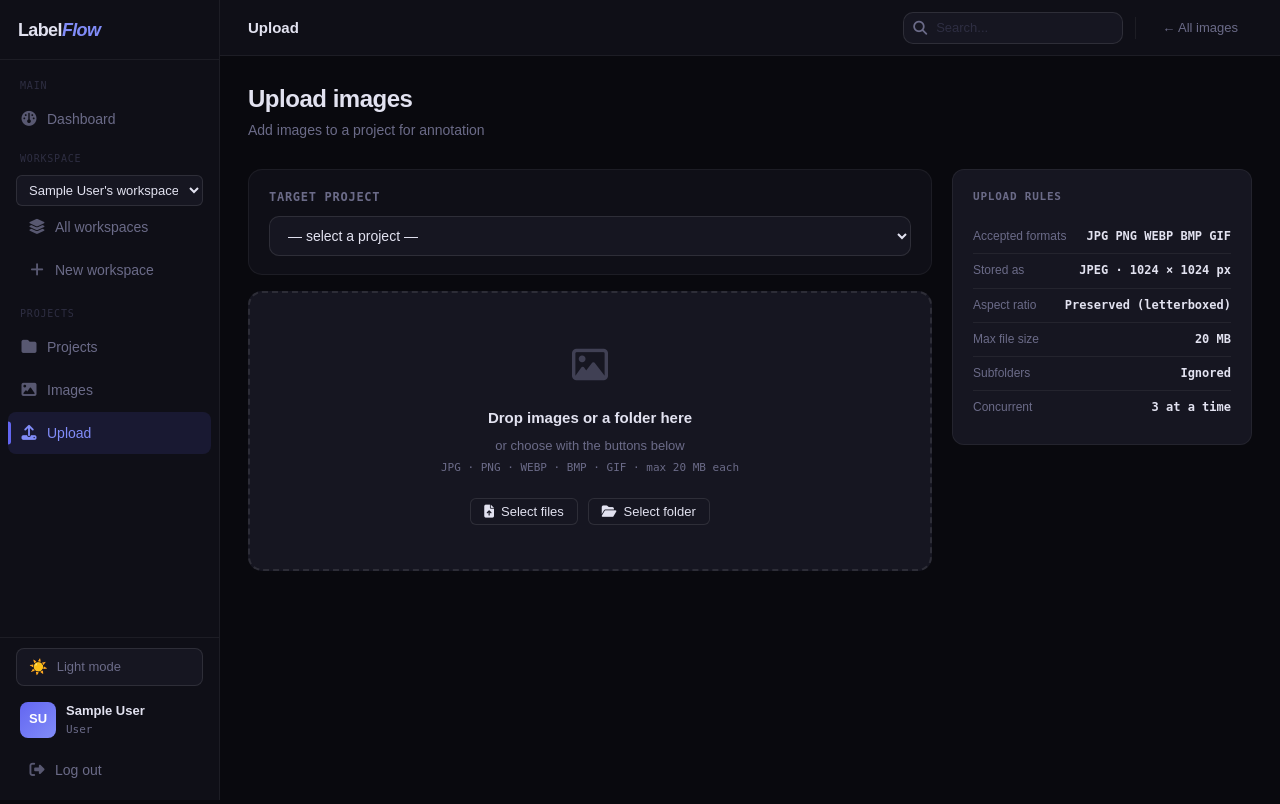
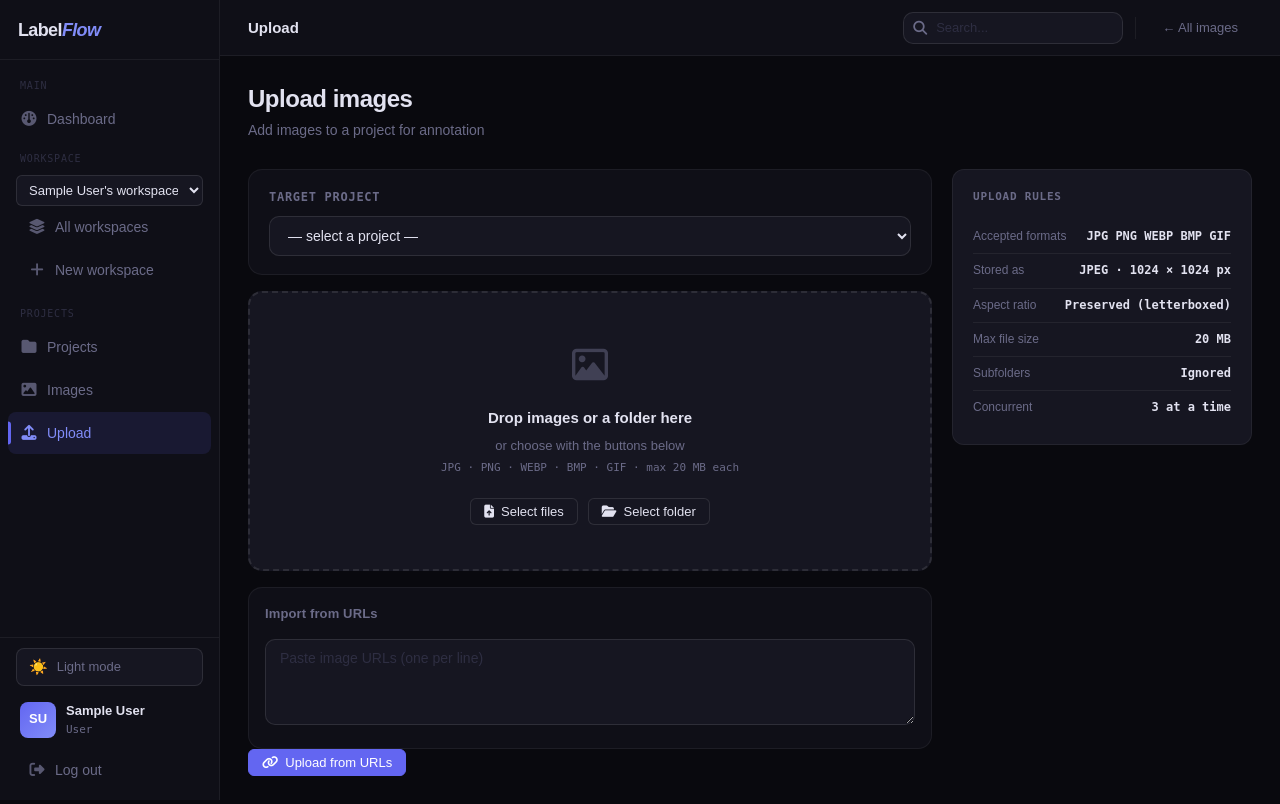
Before and after one commit to MartynasMatDev/LabelFlow, a Django app: page /app/images/upload/ in a window 1280 px wide. Run offline with Django 5.2, Linux system fonts and the light colour scheme; the visitor is signed in with stand-in values (Sample User, id 1); data comes from the database, SQL or seed files in the repository; data that the repository does not hold is empty.

Commit message:
added functionality to upload images from urls

```diff
--- a/apps/images/views.py
+++ b/apps/images/views.py
@@ -20,6 +20,10 @@ from apps.projects.activity import log_activity
 from apps.projects.workspace_utils import get_active_workspace
 from .models import Image, Tag, BoundingBox, Polygon, SegmentationMask
 
+import requests
+from django.core.files.base import ContentFile
+import io, urllib.request, urllib.parse, urllib.error, imghdr
+from django.core.files.base import ContentFile
 
 ALLOWED_EXTENSIONS = {'.jpg', '.jpeg', '.png', '.webp', '.bmp', '.gif'}
 MAX_FILE_BYTES = 20 * 1024 * 1024  # 20 MB
@@ -65,6 +69,24 @@ def _normalise_upload(django_file, original_name):
         content_type='image/jpeg', size=buf_size, charset=None,
     )
 
+def _download_image_from_url(url):
+    try:
+        response = requests.get(url, timeout=10, stream=True)
+        response.raise_for_status()
+    except Exception as e:
+        raise ValueError(f"Failed to download: {e}")
+
+    content_type = response.headers.get('Content-Type', '')
+    if not content_type.startswith('image/'):
+        raise ValueError("URL does not point to an image")
+
+    content = response.content
+    if len(content) > MAX_FILE_BYTES:
+        raise ValueError("File too large")
+
+    name = url.split('/')[-1].split('?')[0] or 'image.jpg'
+
+    return ContentFile(content, name=name)
 
 def _smart_crop(img, size):
     w, h = img.size
@@ -188,6 +210,9 @@ def image_list(request, project_id=None):
 
 @login_required
 def image_upload(request):
+    files = request.FILES.getlist('image_files')
+    urls_raw = request.POST.get('image_urls', '').strip()
+    url_list = [u.strip() for u in urls_raw.splitlines() if u.strip()]
     projects = _user_projects(request.user, workspace=get_active_workspace(request))
 
     if request.method == 'POST':
@@ -199,7 +224,7 @@ def image_upload(request):
             return redirect('image_list')
 
         files = request.FILES.getlist('image_files')
-        if not files:
+        if not files and not url_list:
             messages.error(request, 'No file was selected.')
             return render(request, 'app/image_upload.html', {
                 'projects': projects,
@@ -233,6 +258,37 @@ def image_upload(request):
             log_activity(project, request.user, 'image_uploaded', detail=image.name)
             uploaded += 1
 
+        # --- Handle URL uploads ---
+        for url in url_list:
+            try:
+                downloaded = _download_image_from_url(url)
+
+                if downloaded.size > MAX_FILE_BYTES:
+                    messages.warning(request, f'File too large (from URL): {url}')
+                    continue
+
+                ext = os.path.splitext(downloaded.name)[1].lower()
+                if ext not in ALLOWED_EXTENSIONS:
+                    # fallback if no extension
+                    downloaded.name += '.jpg'
+
+                normalised = _normalise_upload(downloaded, downloaded.name)
+
+            except Exception as exc:
+                messages.warning(request, f'Failed URL "{url}": {exc}')
+                continue
+
+            image = Image.objects.create(
+                project=project,
+                uploaded_by=request.user,
+                image_file=normalised,
+                name=normalised.name,
+                file_size=normalised.size,
+            )
+
+            log_activity(project, request.user, 'image_uploaded', detail=image.name)
+            uploaded += 1
+
         if uploaded:
             messages.success(request, f'Uploaded {uploaded} image(s) to project "{project.name}".')
         return redirect('project_images', project_id=project.id)
@@ -251,6 +307,62 @@ def image_upload(request):
 @login_required
 @require_POST
 def image_upload_ajax(request):
+    url = request.POST.get('image_url', '').strip()
+    urls_raw = request.POST.get('image_urls', '').strip()
+    url_list = [u.strip() for u in urls_raw.splitlines() if u.strip()]
+
+    image_urls_raw = request.POST.get('image_urls', '').strip()
+    if image_urls_raw:
+        project_id = request.POST.get('project')
+        project = get_object_or_404(Project, pk=project_id)
+        if not project.user_has_access(request.user):
+            return JsonResponse({'error': 'Forbidden'}, status=403)
+
+        urls = [u.strip() for u in image_urls_raw.splitlines() if u.strip()]
+        imported = []
+        errors = []
+
+        for raw_url in urls:
+            try:
+                parsed = urllib.parse.urlparse(raw_url)
+                if parsed.scheme not in ('http', 'https'):
+                    errors.append({'url': raw_url, 'error': 'Only http/https URLs are supported.'})
+                    continue
+
+                req = urllib.request.Request(raw_url, headers={'User-Agent': 'Mozilla/5.0'})
+                with urllib.request.urlopen(req, timeout=15) as resp:
+                    content_type = resp.headers.get_content_type()
+                    if not content_type.startswith('image/'):
+                        errors.append({'url': raw_url, 'error': f'Not an image ({content_type}).'})
+                        continue
+                    data = resp.read(20 * 1024 * 1024)  # 20 MB cap
+
+                # Guess extension from content-type or URL
+                ext_map = {'image/jpeg': 'jpg', 'image/png': 'png',
+                           'image/webp': 'webp', 'image/gif': 'gif', 'image/bmp': 'bmp'}
+                ext = ext_map.get(content_type, imghdr.what(None, h=data) or 'jpg')
+
+                filename = os.path.basename(urllib.parse.urlparse(raw_url).path) or f'import.{ext}'
+                if not any(filename.lower().endswith(e) for e in ('.jpg', '.jpeg', '.png', '.webp', '.gif', '.bmp')):
+                    filename = f'{filename}.{ext}'
+
+                img_obj = Image(project=project, uploaded_by=request.user,
+                                file_size=len(data), name=filename)
+                img_obj.image_file.save(filename, ContentFile(data), save=True)
+                imported.append({'name': filename, 'id': img_obj.pk})
+
+            except urllib.error.URLError as e:
+                errors.append({'url': raw_url, 'error': str(e.reason)})
+            except Exception as e:
+                errors.append({'url': raw_url, 'error': str(e)})
+
+        #from apps.projects.activity import log_activity  # adjust import path as needed
+        #if imported:
+        log_activity(project, request.user, 'image_uploaded',
+                         detail=f'{len(imported)} image(s) imported from URL')
+
+        return JsonResponse({'success': True, 'imported': imported, 'errors': errors})
+
     project_id = request.POST.get('project', '').strip()
     if not project_id:
         return JsonResponse({'success': False, 'error': 'No project specified.'}, status=400)
@@ -264,8 +376,57 @@ def image_upload_ajax(request):
         return JsonResponse({'success': False, 'error': 'Access denied.'}, status=403)
 
     f = request.FILES.get('image_file')
-    if not f:
-        return JsonResponse({'success': False, 'error': 'No file received.'}, status=400)
+    if not f and not url and not url_list:
+        return JsonResponse({'success': False, 'error': 'No file or URL provided.'}, status=400)
+
+    if url_list:
+        uploaded = 0
+
+        for url in url_list:
+            try:
+                downloaded = _download_image_from_url(url)
+
+                normalised = _normalise_upload(downloaded, downloaded.name)
+
+                image = Image.objects.create(
+                    project=project,
+                    uploaded_by=request.user,
+                    image_file=normalised,
+                    name=normalised.name,
+                    file_size=normalised.size,
+                )
+
+                log_activity(project, request.user, 'image_uploaded', detail=image.name)
+                uploaded += 1
+
+            except Exception as exc:
+                continue
+
+        return JsonResponse({'success': True, 'uploaded': uploaded})
+
+    if url:
+        try:
+            downloaded = _download_image_from_url(url)
+
+            if downloaded.size > MAX_FILE_BYTES:
+                return JsonResponse({'success': False, 'error': 'File too large.'}, status=400)
+
+            normalised = _normalise_upload(downloaded, downloaded.name)
+
+            image = Image.objects.create(
+                project=project,
+                uploaded_by=request.user,
+                image_file=normalised,
+                name=normalised.name,
+                file_size=normalised.size,
+            )
+
+            log_activity(project, request.user, 'image_uploaded', detail=image.name)
+
+            return JsonResponse({'success': True, 'name': image.name, 'id': image.pk})
+
+        except Exception as exc:
+            return JsonResponse({'success': False, 'error': str(exc)}, status=400)
 
     ext = os.path.splitext(f.name)[1].lower()
     if ext not in ALLOWED_EXTENSIONS:
--- a/static/js/main.js
+++ b/static/js/main.js
@@ -1354,4 +1354,58 @@ window.closeDeleteModal = () => document.getElementById('delete-modal').classLis
       }
     });
   }
+
+
+async function uploadUrls() {
+  const urls = document.getElementById('image-urls').value.trim();
+  const projectId = document.getElementById('project-select').value;
+
+  if (!projectId) {
+    alert("Please select a project first.");
+    return;
+  }
+
+  if (!urls) {
+    alert("Please paste at least one image URL.");
+    return;
+  }
+
+  const formData = new FormData();
+  formData.append("image_urls", urls);
+  formData.append("project", projectId);
+
+  const uploadUrl = document.getElementById("btn-upload").dataset.uploadUrl;
+
+  const res = await fetch(uploadUrl, {
+    method: "POST",
+    body: formData,
+    headers: {
+      "X-CSRFToken": getCookie("csrftoken")
+    }
+  });
+
+  const data = await res.json();
+
+  if (data.success || data.uploaded !== undefined) {
+    // reload or update UI
+    location.reload();
+  } else {
+    alert(data.error || "Upload failed");
+  }
+}
+
+function getCookie(name) {
+  let cookieValue = null;
+  if (document.cookie && document.cookie !== "") {
+    const cookies = document.cookie.split(";");
+    for (let i = 0; i < cookies.length; i++) {
+      const cookie = cookies[i].trim();
+      if (cookie.substring(0, name.length + 1) === name + "=") {
+        cookieValue = decodeURIComponent(cookie.substring(name.length + 1));
+        break;
+      }
+    }
+  }
+  return cookieValue;
+}
 })();
--- a/templates/app/image_upload.html
+++ b/templates/app/image_upload.html
@@ -59,6 +59,17 @@
         </button>
       </div>
     </div>
+
+    <div class="card" style="padding:16px;margin-top:16px;">
+      <label for="image-urls"><strong>Import from URLs</strong></label>
+      <textarea id="image-urls" name="image_urls" rows="4"
+                placeholder="Paste image URLs (one per line)"
+                style="width:100%;margin-top:8px;"></textarea>
+    </div>
+
+    <button type="button" class="btn btn-primary btn-sm" onclick="uploadUrls()">
+      <i class="fa-solid fa-link"></i> Upload from URLs
+    </button>
 
     <!-- Hidden inputs -->
     <input type="file" id="input-files" multiple
@@ -146,6 +157,11 @@
 <!-- Hidden element with the base URL for project detail -->
 <div id="project-detail-base" data-url="{{ project_detail_base }}" style="display:none;"></div>
 
+<!-- Hidden config for JS -->
+<div id="upload-config"
+     data-upload-url="{% url 'image_upload_ajax' %}"
+     style="display:none;"></div>
+
 <!-- Rotation edit modal -->
 <div id="edit-modal-overlay">
   <div class="edit-modal" role="dialog" aria-modal="true" aria-label="Rotate image">
@@ -209,4 +225,48 @@
     </div>
   </div>
 </div>
+    <script>
+    function uploadUrls() {
+      const textarea = document.getElementById('image-urls');
+      const projectSelect = document.getElementById('project-select');
+
+      const urls = textarea.value.trim();
+      const projectId = projectSelect.value;
+
+      if (!projectId) {
+        alert("Please select a project first.");
+        return;
+      }
+
+      if (!urls) {
+        alert("Please enter at least one URL.");
+        return;
+      }
+
+      fetch("{% url 'image_upload_ajax' %}", {
+        method: "POST",
+        headers: {
+          "X-CSRFToken": "{{ csrf_token }}",
+          "Content-Type": "application/x-www-form-urlencoded"
+        },
+        body: new URLSearchParams({
+          project: projectId,
+          image_urls: urls
+        })
+      })
+      .then(res => res.json())
+      .then(data => {
+        if (data.success) {
+          alert("Upload complete!");
+          location.reload();
+        } else {
+          alert(data.error || "Upload failed");
+        }
+      })
+      .catch(err => {
+        console.error(err);
+        alert("Something went wrong.");
+      });
+    }
+    </script>
 {% endblock %}
```
